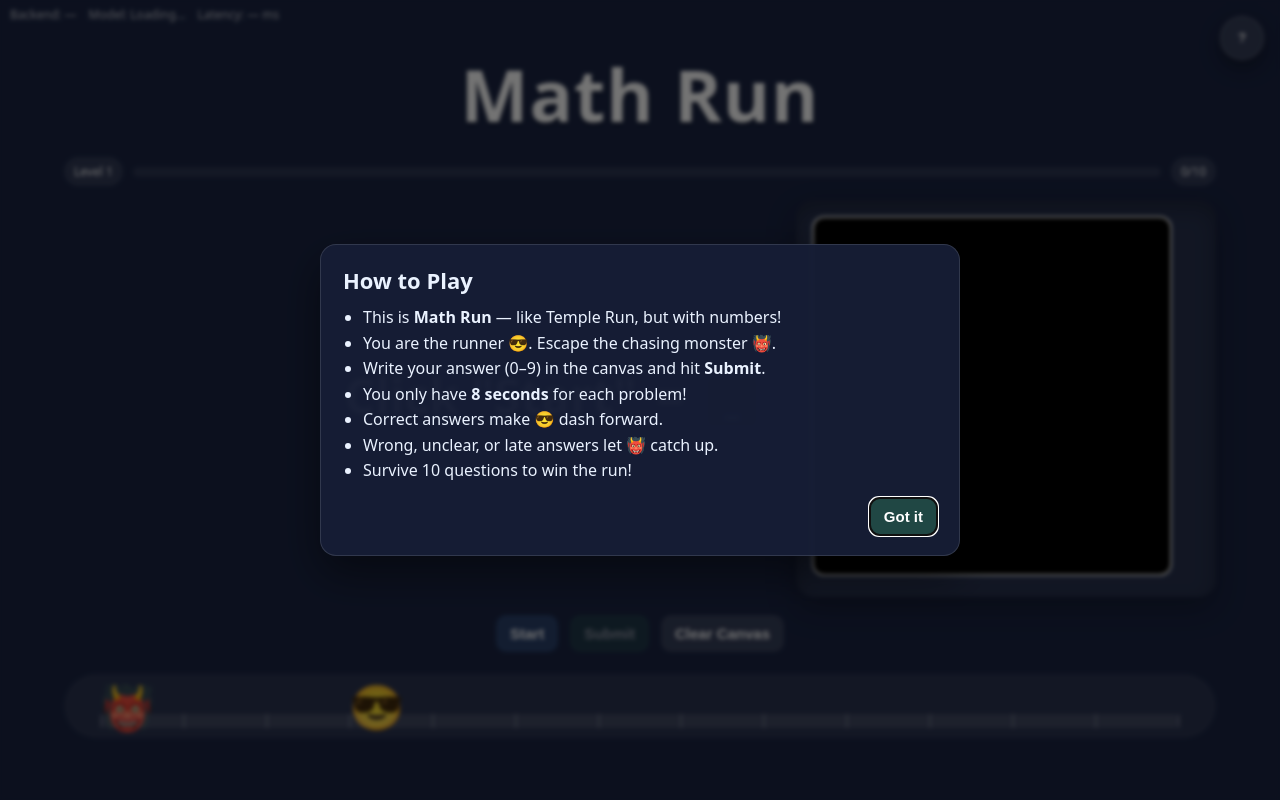
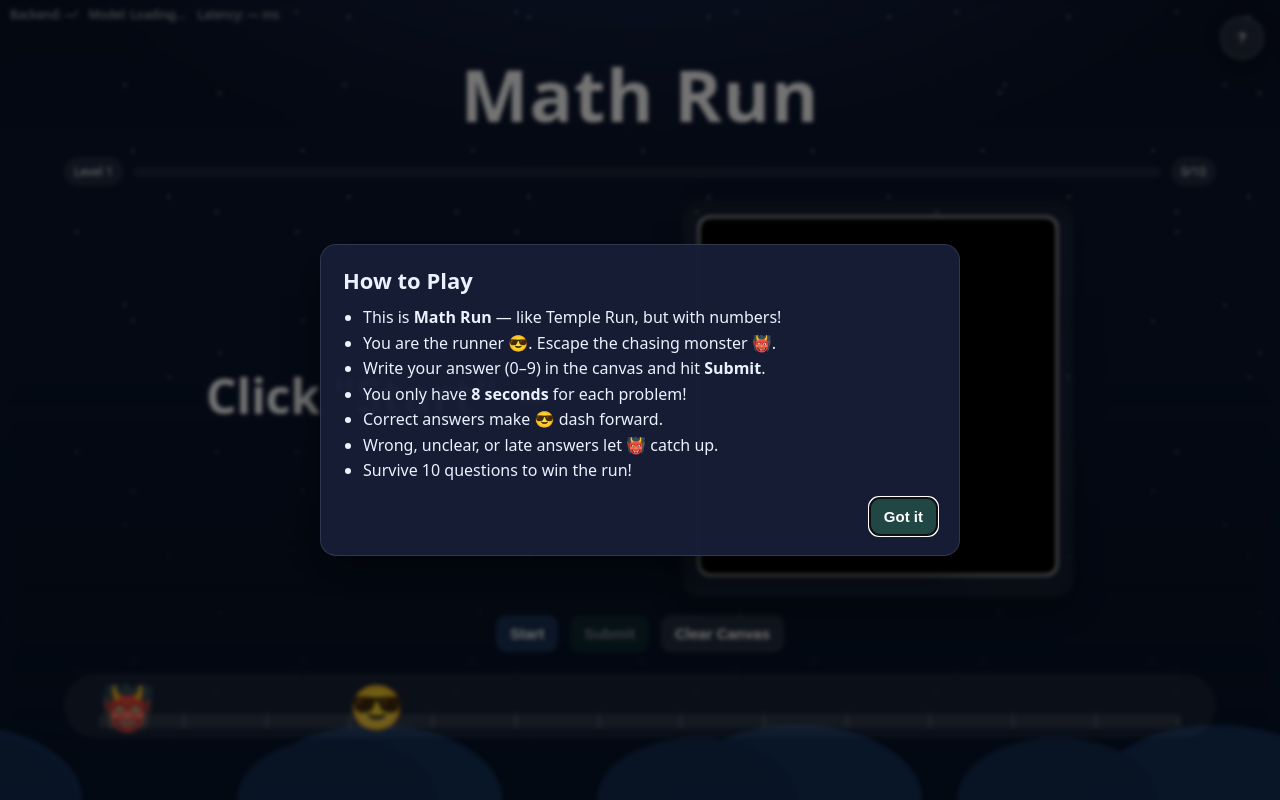
Before and after one commit to alextianyf/Math-Garden, a plain HTML site: page index.html in a window 1280 px wide. Drawn offline with Linux system fonts and the light colour scheme; a script that the page names is missing.

Commit message:
adding background

```diff
--- a/index.html
+++ b/index.html
@@ -11,6 +11,12 @@
 </head>
 
 <body class="garden">
+    <!-- Parallax world background -->
+    <div class="world" aria-hidden="true">
+    <div class="layer sky"></div>
+    <div class="layer clouds"></div>
+    </div>
+
   <!-- Tiny HUD -->
   <div class="hud-mini">
     <span id="backend">Backend: —</span>
--- a/styles.css
+++ b/styles.css
@@ -60,15 +60,20 @@ body{
 
 /* 舞台：左公式 — 右画布 */
 .stage{
-  display:grid;
-  grid-template-columns: minmax(420px, 1fr) 420px;
-  gap: clamp(16px,3vw,36px);
-  align-items:center;
-  margin-top: clamp(8px,2.2vw,14px);
+  display: grid;
+  grid-template-columns: minmax(420px, auto) max-content; /* 左列按内容，至少 420px；右列贴内容 */
+  justify-content: center;                                 /* 整体居中 */
+  column-gap: clamp(24px, 5vw, 56px);                     /* 两列间距更自然 */
+  align-items: center;
+  margin-top: clamp(8px, 2.2vw, 14px);
 }
 
 /* 公式区域（右对齐，让 = 更靠近画布） */
-.equation{ justify-self:end; text-align:right; }
+.equation{
+  justify-self: end;     /* 等式块贴近中轴（右边） */
+  text-align: right;     /* 文本右对齐，= 更靠近画布 */
+  min-width: 420px;      /* 防止等式太短导致整体偏右 */
+}
 .equation .expr{
   display:flex; align-items:baseline; flex-wrap:wrap;
   gap: clamp(12px,2vw,20px);
@@ -89,9 +94,14 @@ body{
 .slot.wrong{ background:#3a1216; color:#fee; border-color:#c33 }
 
 /* 画布卡片 */
+/* ✅ 修改：让卡片贴合内容，消除右侧空白 */
 .answer-box{
-  background:var(--card); border-radius:18px; padding: clamp(10px,2vw,16px);
+  background:var(--card);
+  border-radius:18px;
+  padding: clamp(10px,2vw,16px);
   box-shadow: var(--shadow), inset 0 8px 20px rgba(0,0,0,.25);
+  width: max-content;         /* ← 关键改动 */
+  display: inline-block;      /* ← 关键改动 */
 }
 #pad{
   width: clamp(220px,30vw,360px); height:auto; aspect-ratio:1/1;
@@ -265,5 +275,55 @@ body{
 /* 让其它元素别“浮”到顶层（只是以防万一） */
 #pad, .stage, .answer-box, .track-wrap, .track { z-index: 1; position: relative; }
 
+/* ========= World (brighter & higher-contrast) ========= */
+.world{
+  position:fixed; inset:0; z-index:-1; pointer-events:none; overflow:hidden;
+  /* 轻微天空色渐变，加深顶部、提亮中部 */
+  background: radial-gradient(1200px 700px at 50% -250px, rgba(80,140,255,.25) 0, rgba(0,0,0,0) 60%),
+              linear-gradient(#0a1226 0%, #0c1833 55%, #0a1326 100%);
+}
+
+/* 通用滚动动画：不同层覆盖时长即可 */
+@keyframes scroll-x { from{background-position:0 100%} to{background-position:-10000px 100%} }
+
+/* = 星空层：更多/更亮/有微闪烁 = */
+@keyframes twinkle { 0%,100%{opacity:.7} 50%{opacity:1} }
+.world .sky{
+  position:absolute; inset:0;
+  background:
+    /* 一层大星星（更亮更稀疏） */
+    radial-gradient(2px 2px at 12% 18%, rgba(255,255,255,.92) 50%, transparent 51%) 0 0/170px 170px,
+    radial-gradient(2px 2px at 38% 42%, rgba(255,255,255,.9)  50%, transparent 51%) 0 0/220px 220px,
+    radial-gradient(2px 2px at 72% 28%, rgba(255,255,255,.85) 50%, transparent 51%) 0 0/260px 260px,
+    /* 一层中星星（更密） */
+    radial-gradient(1.5px 1.5px at 20% 65%, rgba(200,230,255,.85) 50%, transparent 51%) 0 0/180px 180px,
+    radial-gradient(1.5px 1.5px at 60% 75%, rgba(210,235,255,.8)  50%, transparent 51%) 0 0/220px 220px,
+    radial-gradient(1.5px 1.5px at 85% 55%, rgba(210,235,255,.8)  50%, transparent 51%) 0 0/240px 240px,
+    /* 一层微噪点星尘 */
+    radial-gradient(1px 1px at 10% 10%, rgba(255,255,255,.35) 50%, transparent 51%) 0 0/140px 140px,
+    radial-gradient(1px 1px at 90% 20%, rgba(255,255,255,.3)  50%, transparent 51%) 0 0/160px 160px;
+  animation: scroll-x 220s linear infinite, twinkle 3.5s ease-in-out infinite;
+  opacity:.95;
+}
+
+.world .clouds{
+  position:absolute; inset:0;
+  background:
+    radial-gradient(160px 100px at 100px 100%, rgba(20,46,84,.95) 62%, transparent 63%) 0 100%/360px 180px repeat-x,
+    radial-gradient(200px 120px at 200px 100%, rgba(22,54,98,.92) 62%, transparent 63%) 0 100%/420px 200px repeat-x,
+    linear-gradient(to top, rgba(8,22,45,.95), rgba(8,22,45,0) 65%);
+  animation: scroll-x 26s linear infinite;
+  opacity:.95;
+  filter: drop-shadow(0 -6px 10px rgba(0,0,0,.5));
+}
+
+/* = 危险脉冲保持不变，可选 = */
+body.danger .world::after{
+  content:""; position:absolute; inset:0; pointer-events:none;
+  background: radial-gradient(60% 60% at 50% 60%, rgba(255,60,60,.16), rgba(255,60,60,0) 60%);
+  animation: dangerPulse 1.2s ease-in-out infinite;
+}
+@keyframes dangerPulse { 0%,100%{opacity:.0} 50%{opacity:.4} }
+
 /* 脚注 */
 .footnote{ margin-top: clamp(10px,2.5vw,16px); font-size: clamp(11px,1.6vw,12px); opacity:.7; text-align:center }
```
